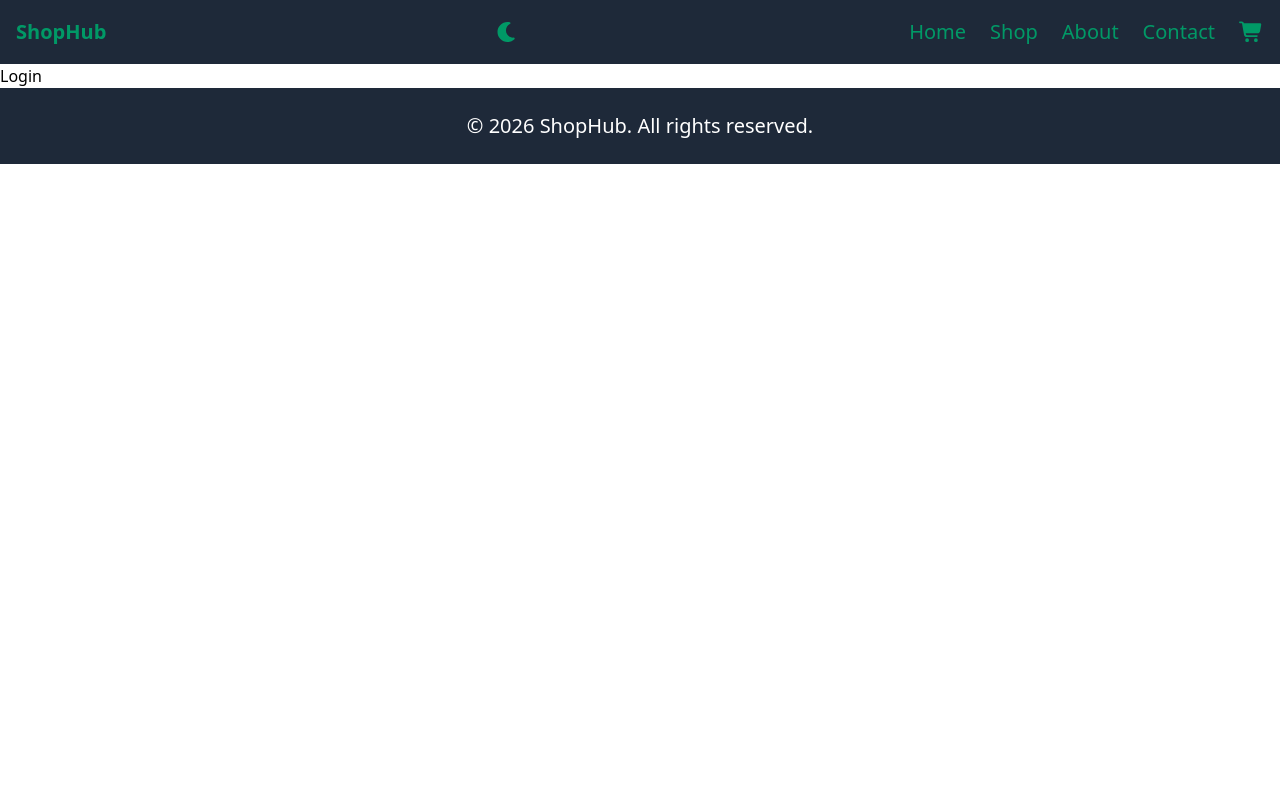
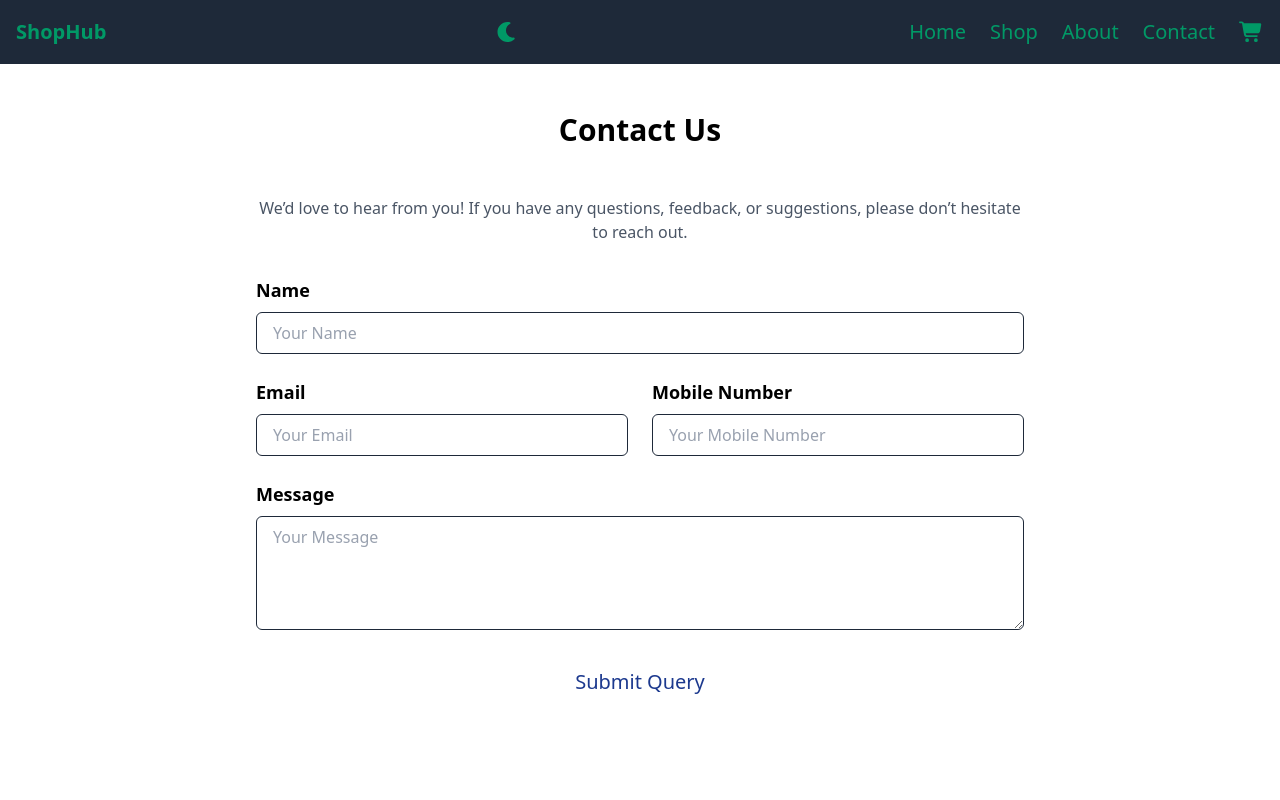
Before and after one commit to aryak0512/productstore-ui, a React (Vite) app: page /contact in a window 1280 px wide. Shown: the top 800 px of the page. Built offline with nearby package versions, Linux system fonts and the light colour scheme.

Commit message:
Contact form submit functionality added

```diff
--- a/src/components/Contact.jsx
+++ b/src/components/Contact.jsx
@@ -1,8 +1,131 @@
+import {Form} from "react-router-dom";
+import PageTitle from "./PageTitle.jsx";
+import apiClient from "../api/apiClient.js";
+
 const Contact = () => {
+
+    const labelStyle =
+        "block text-lg font-semibold text-primary dark:text-light mb-2";
+    const textFieldStyle =
+        "w-full px-4 py-2 text-base border rounded-md transition border-primary dark:border-light focus:ring focus:ring-dark dark:focus:ring-lighter focus:outline-none text-gray-800 dark:text-lighter bg-white dark:bg-gray-600 placeholder-gray-400 dark:placeholder-gray-300";
+
     return (
-        <>
-            Login
-        </>
+        <div className="max-w-[1152px] min-h-[852px] mx-auto px-6 py-8 font-primary bg-normalbg dark:bg-darkbg">
+
+            <PageTitle title="Contact Us"/>
+            <p className="max-w-[768px] mx-auto mt-8 text-gray-600 dark:text-lighter mb-8 text-center">
+                We’d love to hear from you! If you have any questions, feedback, or
+                suggestions, please don’t hesitate to reach out.
+            </p>
+
+            {/* Contact Form */}
+            <Form method="POST" className="space-y-6 max-w-[768px] mx-auto">
+                {/* Name Field */}
+                <div>
+                    <label htmlFor="name" className={labelStyle}>
+                        Name
+                    </label>
+                    <input
+                        id="name"
+                        name="name"
+                        type="text"
+                        placeholder="Your Name"
+                        className={textFieldStyle}
+                        required
+                        minLength={5}
+                        maxLength={30}
+                    />
+                </div>
+
+                {/* Email and mobile Row */}
+                <div className="grid grid-cols-1 sm:grid-cols-2 gap-6">
+                    {/* Email Field */}
+                    <div>
+                        <label htmlFor="email" className={labelStyle}>
+                            Email
+                        </label>
+                        <input
+                            id="email"
+                            name="email"
+                            type="email"
+                            placeholder="Your Email"
+                            className={textFieldStyle}
+                            required
+                        />
+                    </div>
+
+                    {/* Mobile Field */}
+                    <div>
+                        <label htmlFor="mobileNumber" className={labelStyle}>
+                            Mobile Number
+                        </label>
+                        <input
+                            id="mobileNumber"
+                            name="mobileNumber"
+                            type="tel"
+                            required
+                            pattern="^\d{10}$"
+                            title="Mobile number must be exactly 10 digits"
+                            placeholder="Your Mobile Number"
+                            className={textFieldStyle}
+                        />
+                    </div>
+                </div>
+
+                {/* Message Field */}
+                <div>
+                    <label htmlFor="message" className={labelStyle}>
+                        Message
+                    </label>
+                    <textarea
+                        id="message"
+                        name="message"
+                        rows="4"
+                        placeholder="Your Message"
+                        className={textFieldStyle}
+                        required
+                        minLength={5}
+                        maxLength={500}
+                    ></textarea>
+                </div>
+
+                {/* Submit Button */}
+                <div className="text-center" onSubmit={submitForm}>
+                    <button type="submit" className="px-6 py-2 text-blue-900
+                    dark:text-black text-xl rounded-md transition duration-200
+                    bg-primary dark:bg-light hover:bg-dark dark:hover:bg-lighter">
+                        Submit Query
+                    </button>
+                </div>
+            </Form>
+        </div>
     );
 }
+
+// action function for form
+// eslint-disable-next-line react-refresh/only-export-components
+export async function submitForm({request}) {
+    let data = await request.formData();
+
+    const name = data.get("name");
+    const email = data.get("email");
+    const message = data.get("message");
+    const mobileNumber = data.get("mobileNumber");
+
+    const body = {
+        name: name,
+        mobileNumber: mobileNumber,
+        email: email,
+        message: message
+    }
+
+    try {
+        const response = await apiClient.post("/contacts", body)// Axios POST Request
+        console.log("Response from backend : ", response.data)
+        return response.data;
+    } catch (error) {
+        throw new Response(error.message || "Something went wrong!", {status: error.status || 500})
+    }
+}
+
 export default Contact;
--- a/src/main.jsx
+++ b/src/main.jsx
@@ -4,7 +4,7 @@ import App from './App.jsx'
 import {createBrowserRouter, createRoutesFromElements, Route, RouterProvider} from "react-router-dom";
 import Login from "./components/Login.jsx";
 import About from "./components/About.jsx";
-import Contact from "./components/Contact.jsx";
+import Contact, {submitForm} from "./components/Contact.jsx";
 import Cart from "./components/Cart.jsx";
 import Home, {productLoader} from "./components/Home.jsx";
 import ErrorPage from "./components/ErrorPage.jsx";
@@ -14,7 +14,7 @@ const routeDefinitions = createRoutesFromElements(
         <Route index element={<Home/>} loader={productLoader}/>
         <Route path="/home" element={<Home/>} loader={productLoader}/>
         <Route path="/about" element={<About/>}/>
-        <Route path="/contact" element={<Contact/>}/>
+        <Route path="/contact" element={<Contact/>} action={submitForm}/>
         <Route path="/login" element={<Login/>}/>
         <Route path="/cart" element={<Cart/>}/>
     </Route>
```
